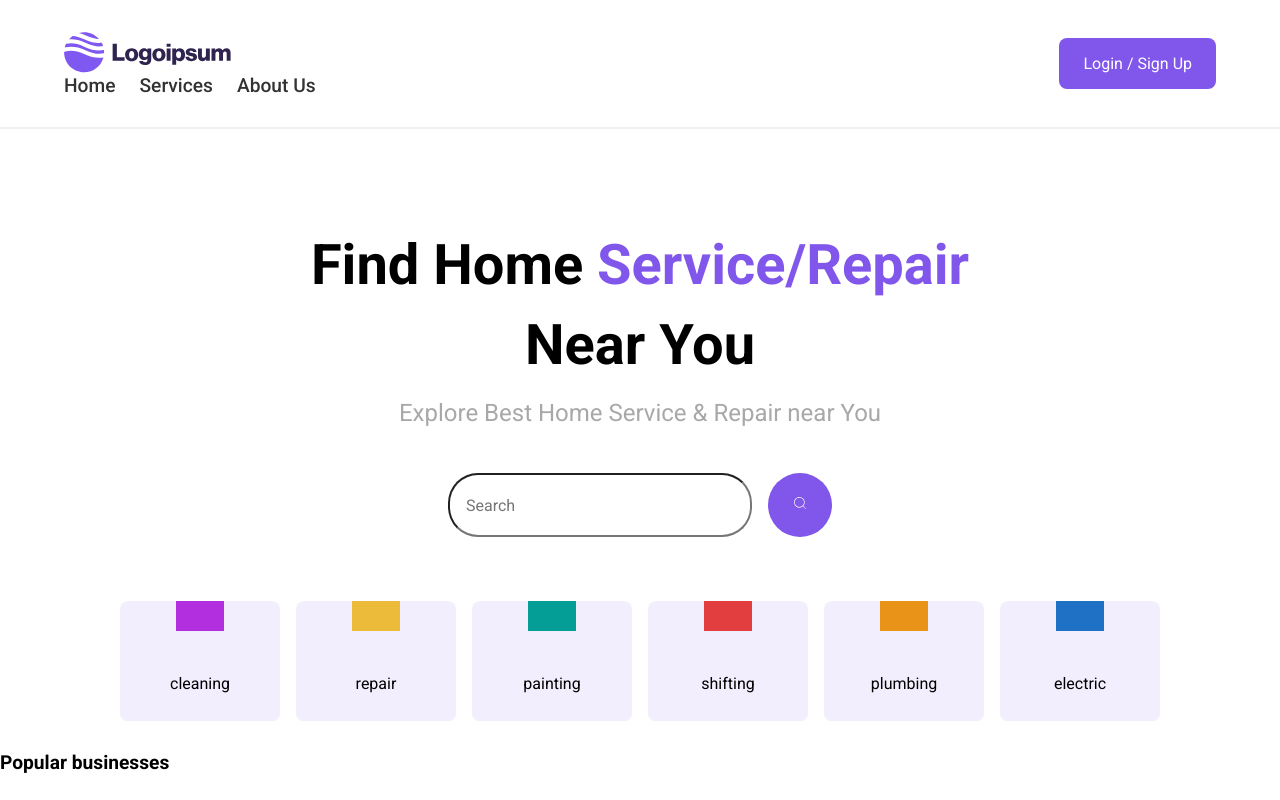
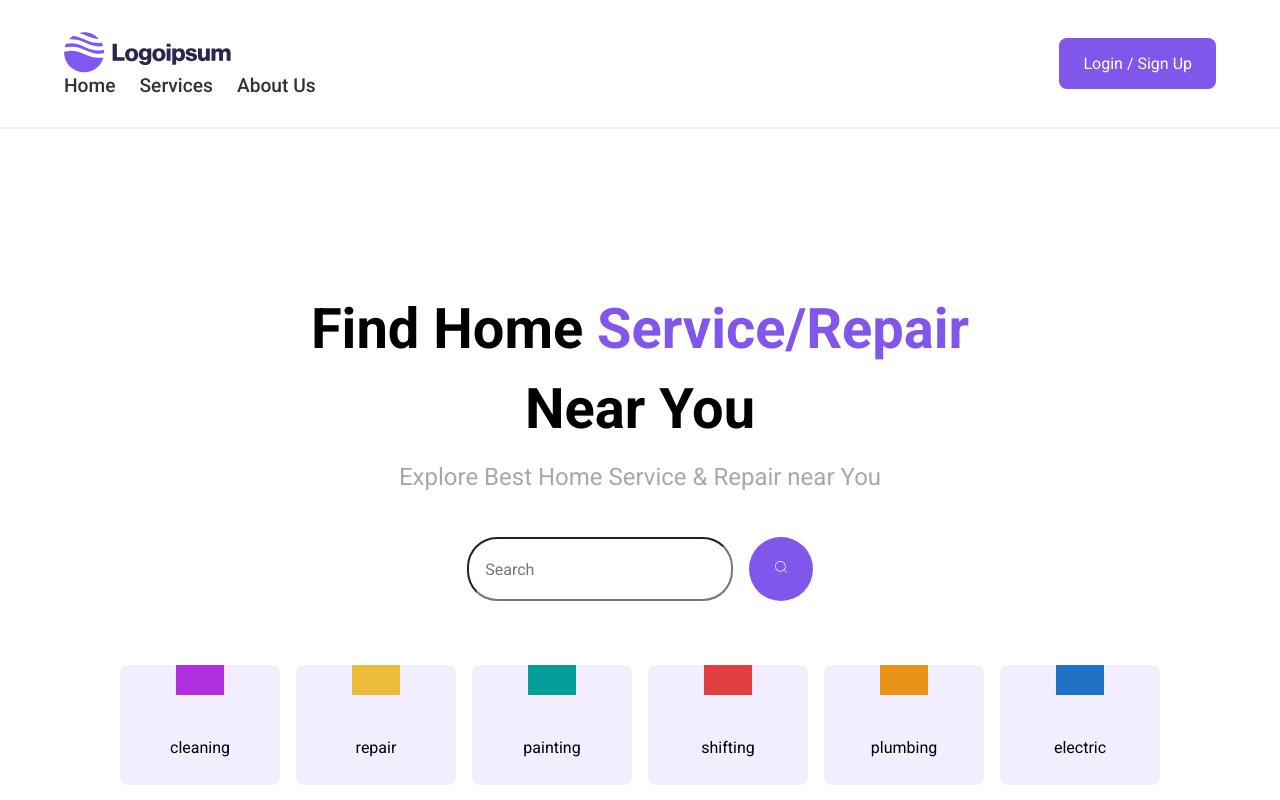
Before and after one commit to VytautasZ12/Home-service-app, a React (Vite) app in the folder frontend/: page / in a window 1280 px wide. Shown: the top 800 px of the page. Built offline with nearby package versions, Linux system fonts and the light colour scheme; grey boxes are pictures that could not be loaded.

Commit message:
Made changes in RootLayout file, created RootLayout.module.scss file.

```diff
--- a/frontend/src/components/layout/RootLayout.jsx
+++ b/frontend/src/components/layout/RootLayout.jsx
@@ -1,11 +1,14 @@
 import { Outlet } from "react-router-dom";
 import Topbar from "./Topbar";
+import styles from "./RootLayout.module.scss";
 
 const RootLayout = () => {
   return (
     <>
       <Topbar />
-      <Outlet />
+      <div className={styles.container}>
+        <Outlet />
+      </div>
     </>
   );
 };
--- /dev/null
+++ b/frontend/src/components/layout/RootLayout.module.scss
@@ -0,0 +1,3 @@
+.container {
+  padding: 4rem;
+}
```
